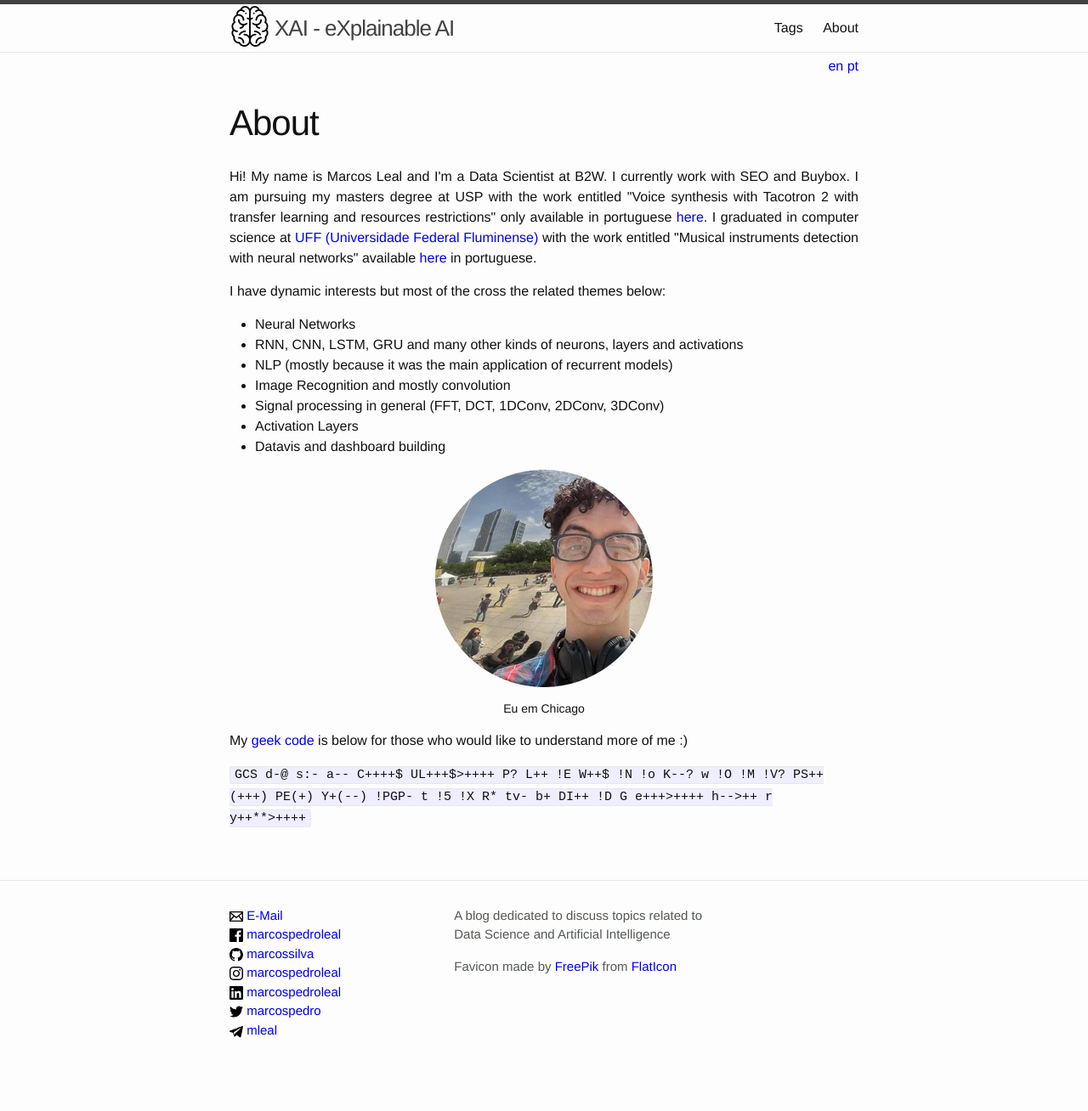
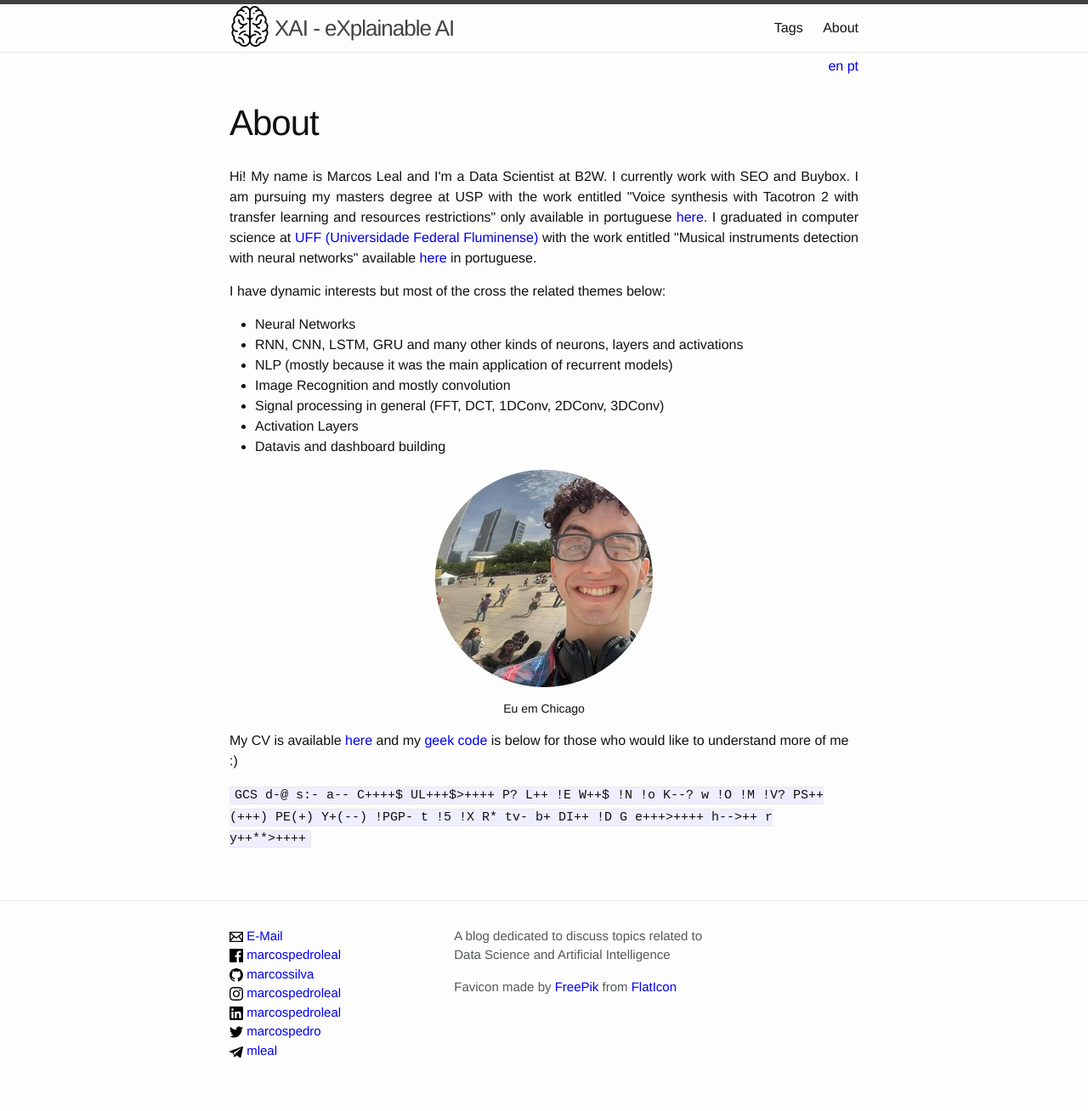
Before and after one commit to marcossilva/marcossilva.github.io, a Jekyll site: the page built from about-en.md, in a window 1280 px wide. Shown: the whole page at 85% size. Built offline with Jekyll 4.4.1, drawn with Linux system fonts in a browser that asks for light colours; before the commit the page ends 1284 px from its top, so only the background shows below that.

Commit message:
Added CV to the About page

```diff
--- a/about-en.md
+++ b/about-en.md
@@ -20,6 +20,6 @@ I have dynamic interests but most of the cross the related themes below:
 
 {% include figure.html filename="profile2" extension="png" caption="Eu em Chicago" %}
 
-My <a href='https://mj.ucw.cz/geek/' rel='nofollow'>geek code</a> is below for those who would like to understand more of me :)
+My CV is available [here](/assets/pdf/Marcos_Leal_CV_en.pdf){:target="_blank"} and my <a href='https://mj.ucw.cz/geek/' rel='nofollow' target='_blank'>geek code</a> is below for those who would like to understand more of me :)
 
 <code> GCS d-@ s:- a-- C++++$ UL+++$>++++ P? L++ !E W++$ !N !o K--? w !O !M !V? PS++(+++) PE(+) Y+(--) !PGP- t !5 !X R* tv- b+ DI++ !D G e+++>++++ h-->++ r y++**>++++ </code>
```
Also changed, not shown: about-pt.md (+1 -1 lines), 2 other files.
